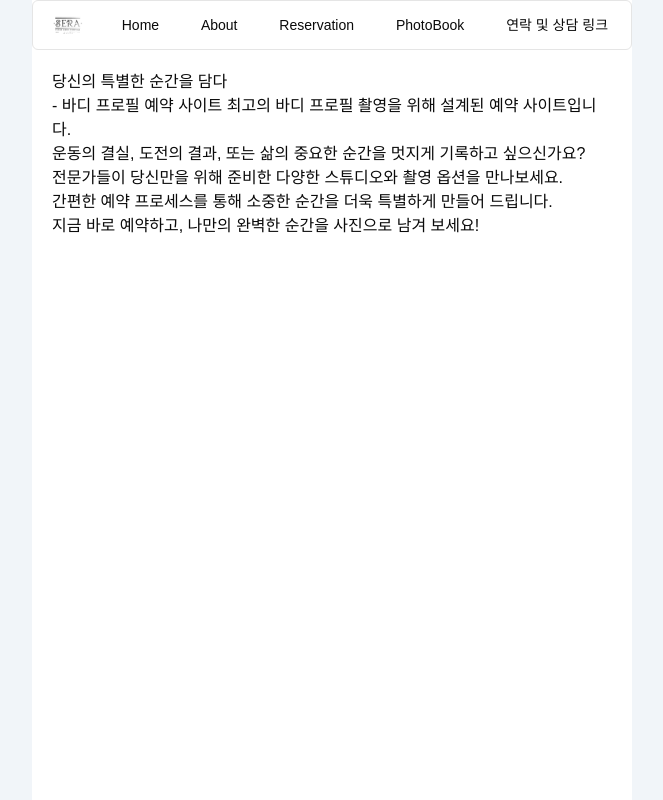
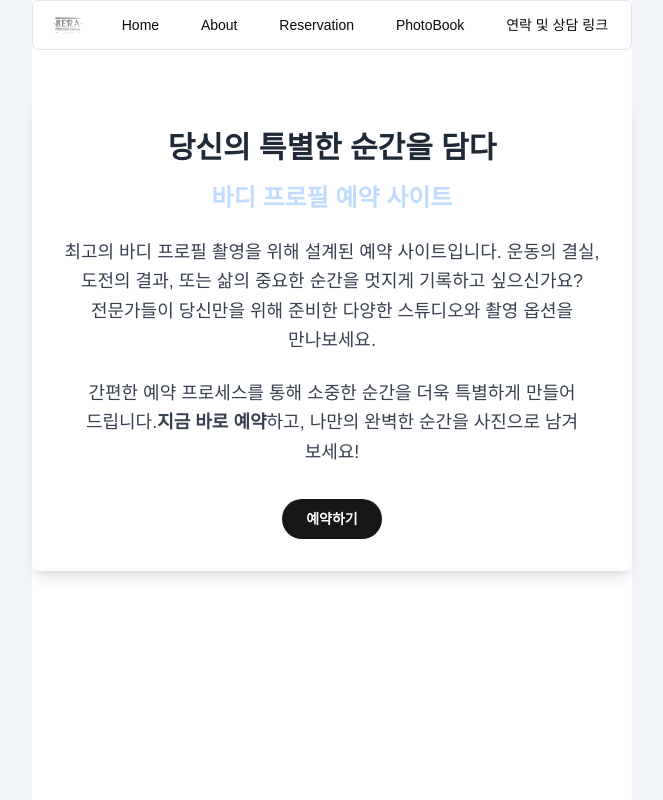
Before and after one commit to GanziMan/BodyBooker, a Next.js app: page /introduce in a window 1280 px wide. Shown: the whole page, without its empty margins (308-971 px from the left). Built offline with nearby package versions, Linux system fonts and the light colour scheme.

Commit message:
ADD: 소개 Form 작업

```diff
--- /dev/null
+++ b/src/app/(main)/introduce/IntroduceForm.tsx
@@ -0,0 +1,37 @@
+"use client";
+
+import { Button } from "@/components/ui/button";
+import { useRouter } from "next/navigation";
+
+export default function IntroduceForm() {
+  const router = useRouter();
+  return (
+    <section className="max-w-3xl mx-auto p-8 mt-12 bg-white shadow-lg rounded-lg">
+      <h1 className="text-3xl font-bold text-center text-gray-800 mb-4">
+        당신의 특별한 순간을 담다
+      </h1>
+      <h2 className="text-2xl font-semibold text-center text-blue-200 mb-6">
+        바디 프로필 예약 사이트
+      </h2>
+      <p className="text-gray-700 text-lg leading-relaxed mb-6 text-center break-keep">
+        최고의 바디 프로필 촬영을 위해 설계된 예약 사이트입니다. 운동의 결실,
+        도전의 결과, 또는 삶의 중요한 순간을 멋지게 기록하고 싶으신가요?
+        전문가들이 당신만을 위해 준비한 다양한 스튜디오와 촬영 옵션을
+        만나보세요.
+      </p>
+      <p className="text-gray-700 text-lg leading-relaxed text-center break-keep">
+        간편한 예약 프로세스를 통해 소중한 순간을 더욱 특별하게 만들어 드립니다.
+        <strong>지금 바로 예약</strong>
+        하고, 나만의 완벽한 순간을 사진으로 남겨 보세요!
+      </p>
+      <div className="mt-8 flex justify-center">
+        <Button
+          onClick={() => router.push("/reservation")}
+          className=" text-white px-6 py-3 rounded-full font-semibold  transition duration-300"
+        >
+          예약하기
+        </Button>
+      </div>
+    </section>
+  );
+}
--- a/src/app/(main)/introduce/page.tsx
+++ b/src/app/(main)/introduce/page.tsx
@@ -1,19 +1,5 @@
+import IntroduceForm from "./IntroduceForm";
+
 export default function Page() {
-  return (
-    <section className="p-5">
-      <p>
-        당신의 특별한 순간을 담다
-        <br />- 바디 프로필 예약 사이트 최고의 바디 프로필 촬영을 위해 설계된
-        예약 사이트입니다.
-        <br />
-        운동의 결실, 도전의 결과, 또는 삶의 중요한 순간을 멋지게 기록하고
-        싶으신가요? <br />
-        전문가들이 당신만을 위해 준비한 다양한 스튜디오와 촬영 옵션을
-        만나보세요. <br />
-        간편한 예약 프로세스를 통해 소중한 순간을 더욱 특별하게 만들어 드립니다.{" "}
-        <br />
-        지금 바로 예약하고, 나만의 완벽한 순간을 사진으로 남겨 보세요!
-      </p>
-    </section>
-  );
+  return <IntroduceForm />;
 }
```
